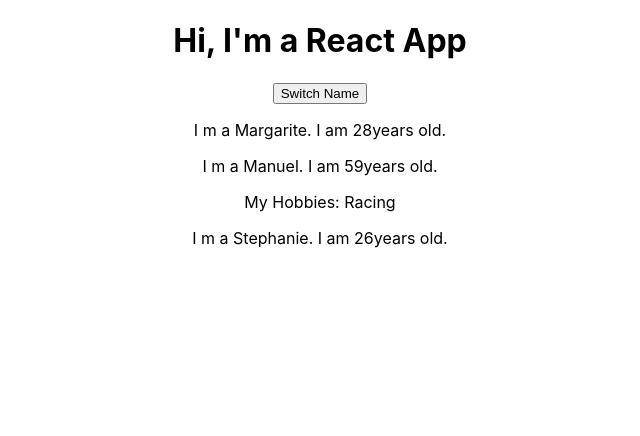
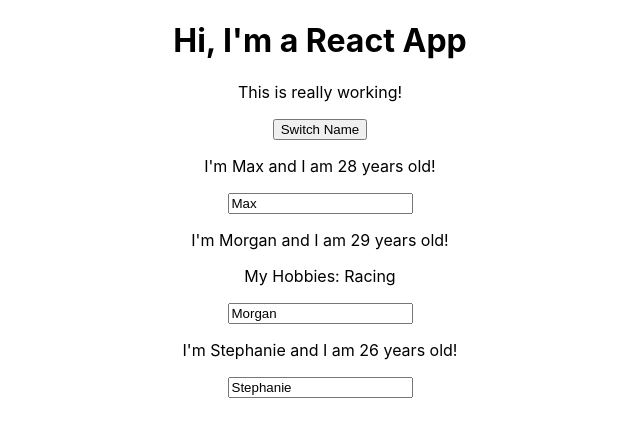
Before and after one commit to CaptainStorm21/function-class-React16, a React (Create React App) app: page / in a window 1280 px wide. Shown: the top 436 px of the page, without its empty margins (320-960 px from the left). Built offline with nearby package versions, Linux system fonts and the light colour scheme.

Commit message:
5-two-way-binding

```diff
--- a/src/App.js
+++ b/src/App.js
@@ -1,53 +1,60 @@
-import React, { useState } from 'react';
+import React, { Component } from 'react';
 import './App.css';
 import Person from './Person/Person';
 
-const App = props => {
-  const [personsState, setPersonsState] = useState({
+class App extends Component {
+  state = {
     persons: [
-      { name: 'Margarite', age: 28 },
-      { name: 'Manuel', age: 59 },
+      { name: 'Max', age: 28 },
+      { name: 'Morgan', age: 29 },
+      { name: 'Stephanie', age: 26 }
+    ],
+    otherState: 'some other value'
+  }
+
+  switchNameHandler = (newName) => {
+    // console.log('Was clicked!');
+    // DON'T DO THIS: this.state.persons[0].name = 'Maximilian';
+    this.setState( {
+      persons: [
+        { name: newName, age: 28 },
+        { name: 'Manuel', age: 29 },
+        { name: 'Margarite', age: 27 }
+      ]
+    } )
+  }
+
+  nameChangedHandler = (event) => {
+    this.setState( {
+      persons: [
+        { name: 'Max', age: 28 },
+        { name: event.target.value, age: 29 },
         { name: 'Stephanie', age: 26 }
       ]
-  });
+    } )
+  }
 
-  const [otherState, setOtherState] = useState('some other value');
-
-  console.log(personsState, otherState);
-
-  const switchNameHandler = () => {
-    // console.log('Was clicked!');
-    // DON'T DO THIS: this.state.persons[0].name = 'Alexa';
-    setPersonsState({
-      persons: [
-        { name: 'Alexandra', age: 28 },
-        { name: 'Manuel', age: 29 },
-        { name: 'Mary', age: 27 }
-      ]
-    });
-  };
-
+  render () {
     return (
       <div className="App">
         <h1>Hi, I'm a React App</h1>
-      <button onClick={switchNameHandler}>Switch Name</button>
+        <p>This is really working!</p>
+        <button onClick={() => this.switchNameHandler('Josephine')}>Switch Name</button>
         <Person
-        name={personsState.persons[0].name}
-        age={personsState.persons[0].age}
-      />
+          name={this.state.persons[0].name}
+          age={this.state.persons[0].age} />
         <Person
-        name={personsState.persons[1].name}
-        age={personsState.persons[1].age}
-      >
-        My Hobbies: Racing
-      </Person>
+          name={this.state.persons[1].name}
+          age={this.state.persons[1].age}
+          click={this.switchNameHandler.bind(this, 'Yoseline!')}
+          changed={this.nameChangedHandler} >My Hobbies: Racing</Person>
         <Person
-        name={personsState.persons[2].name}
-        age={personsState.persons[2].age}
-      />
+          name={this.state.persons[2].name}
+          age={this.state.persons[2].age} />
       </div>
     );
     // return React.createElement('div', {className: 'App'}, React.createElement('h1', null, 'Does this work now?'));
-};
+  }
+}
 
 export default App;
--- a/src/Person/Person.js
+++ b/src/Person/Person.js
@@ -1,19 +1,13 @@
-import React from "react";
+import React from 'react';
 
-//function name with lower captionSide
-const person = props => {
-  return (
-    <div>
-      {/*  return */}
-      {/* <p> I m a Person. I am {Math.floor(Math.random() * 30)} years old. </p >  */}
-      <p>
-        I m a {props.name}. I am {props.age}years old.
-      </p>
-      <p>
-        {/* outputting children of props */} {props.children}
-      </p>
-    </div>
-  );
+const person = ( props ) => {
+    return (
+        <div>
+            <p onClick={props.click}>I'm {props.name} and I am {props.age} years old!</p>
+            <p>{props.children}</p>
+            <input type="text" onChange={props.changed} value={props.name} />
+        </div>
+    )
 };
 
 export default person;
```
Lines whose indentation alone changed are shown as unchanged.
